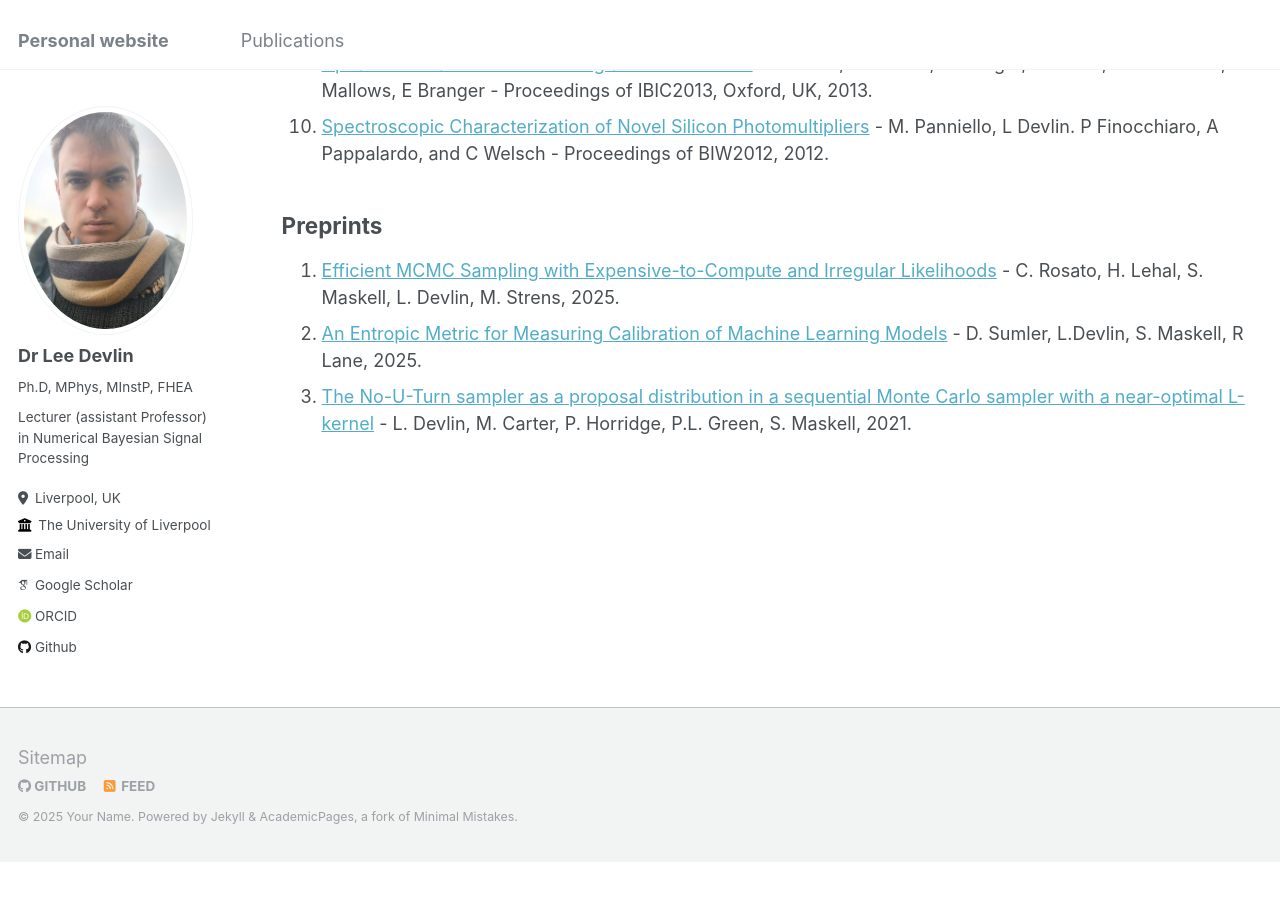
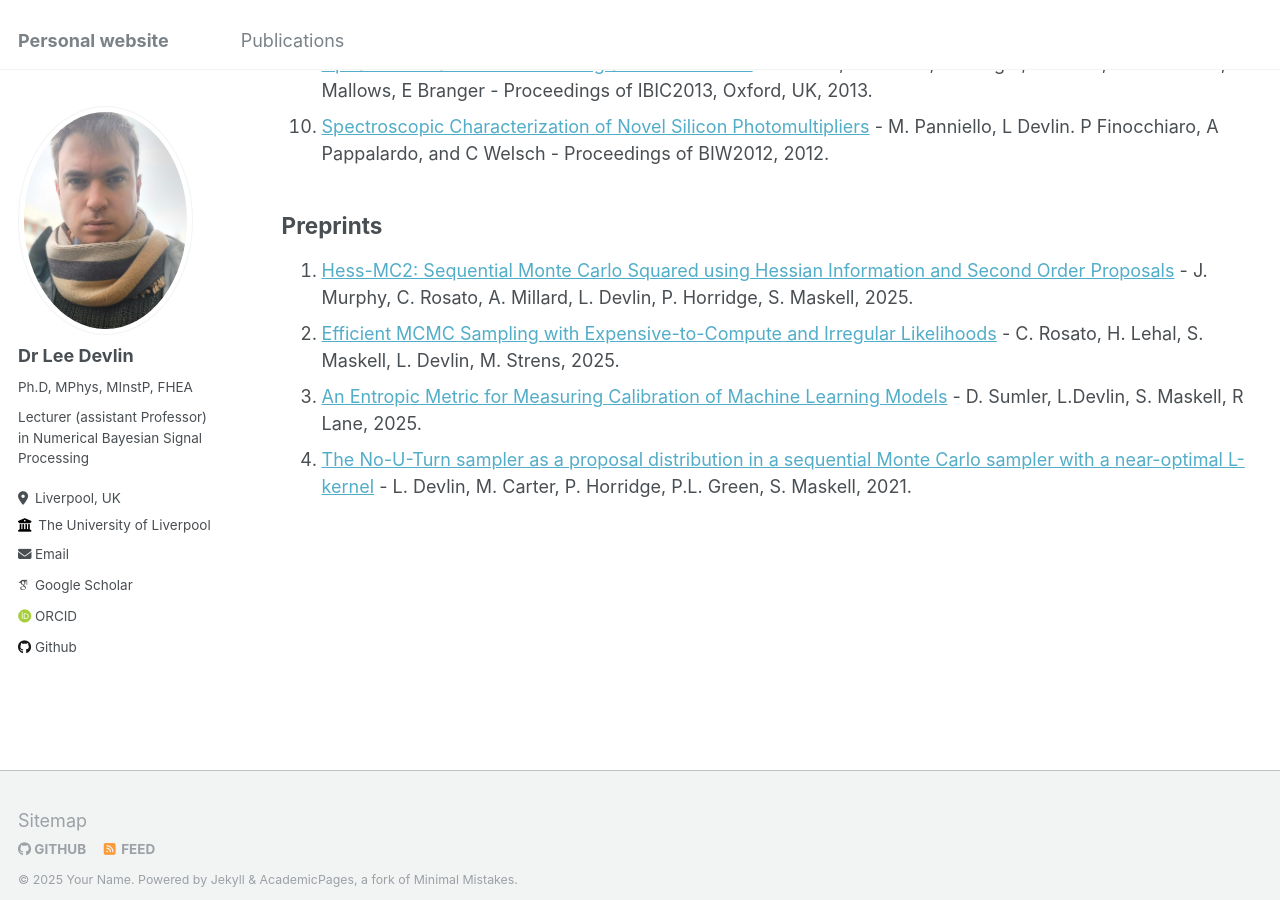
Before and after one commit to LJDevlin/LJDevlin.github.io, a Jekyll site: the page built from _pages/publications.md, in a window 1280 px wide and 900 px high, scrolled down 1520 px. Built offline with Jekyll 4.4.1, drawn with Linux system fonts in a browser that asks for light colours; some web fonts are replaced; before the commit the page ends 2383 px from its top, so only the background shows below that.

Commit message:
Update publications.md

```diff
--- a/_pages/publications.md
+++ b/_pages/publications.md
@@ -39,6 +39,7 @@ IEEE Signal Processing Letters - Vol. 31, 2024.
 1. [Spectroscopic Characterization of Novel Silicon Photomultipliers](https://accelconf.web.cern.ch/BIW2012/papers/thbp02.pdf) - M. Panniello, L Devlin. P Finocchiaro, A Pappalardo, and C Welsch - Proceedings of BIW2012, 2012.
 
 ## Preprints
+1. [Hess-MC2: Sequential Monte Carlo Squared using Hessian Information and Second Order Proposals](https://arxiv.org/abs/2507.07461) - J. Murphy, C. Rosato, A. Millard, L. Devlin, P. Horridge, S. Maskell, 2025.
 1. [Efficient MCMC Sampling with Expensive-to-Compute and Irregular Likelihoods](https://arxiv.org/abs/2505.10448) - C. Rosato, H. Lehal, S. Maskell, L. Devlin, M. Strens, 2025.
 1. [An Entropic Metric for Measuring Calibration of Machine Learning Models](https://arxiv.org/abs/2502.14545) - D. Sumler, L.Devlin, S. Maskell, R Lane, 2025.
 1. [The No-U-Turn sampler as a proposal distribution in a sequential Monte Carlo sampler with a near-optimal L-kernel](https://arxiv.org/abs/2108.02498) - L. Devlin, M. Carter, P. Horridge, P.L. Green, S. Maskell, 2021.
```
